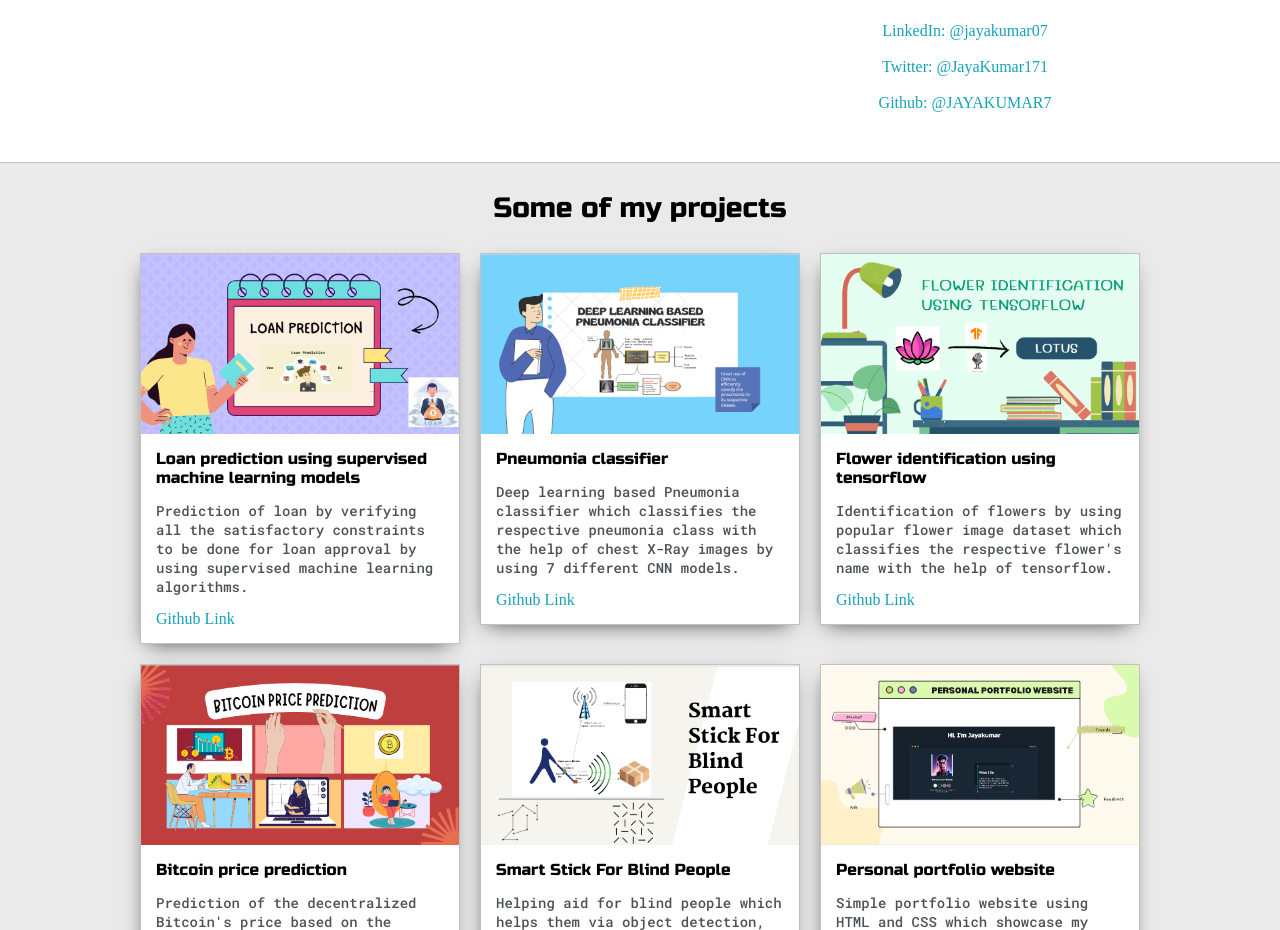
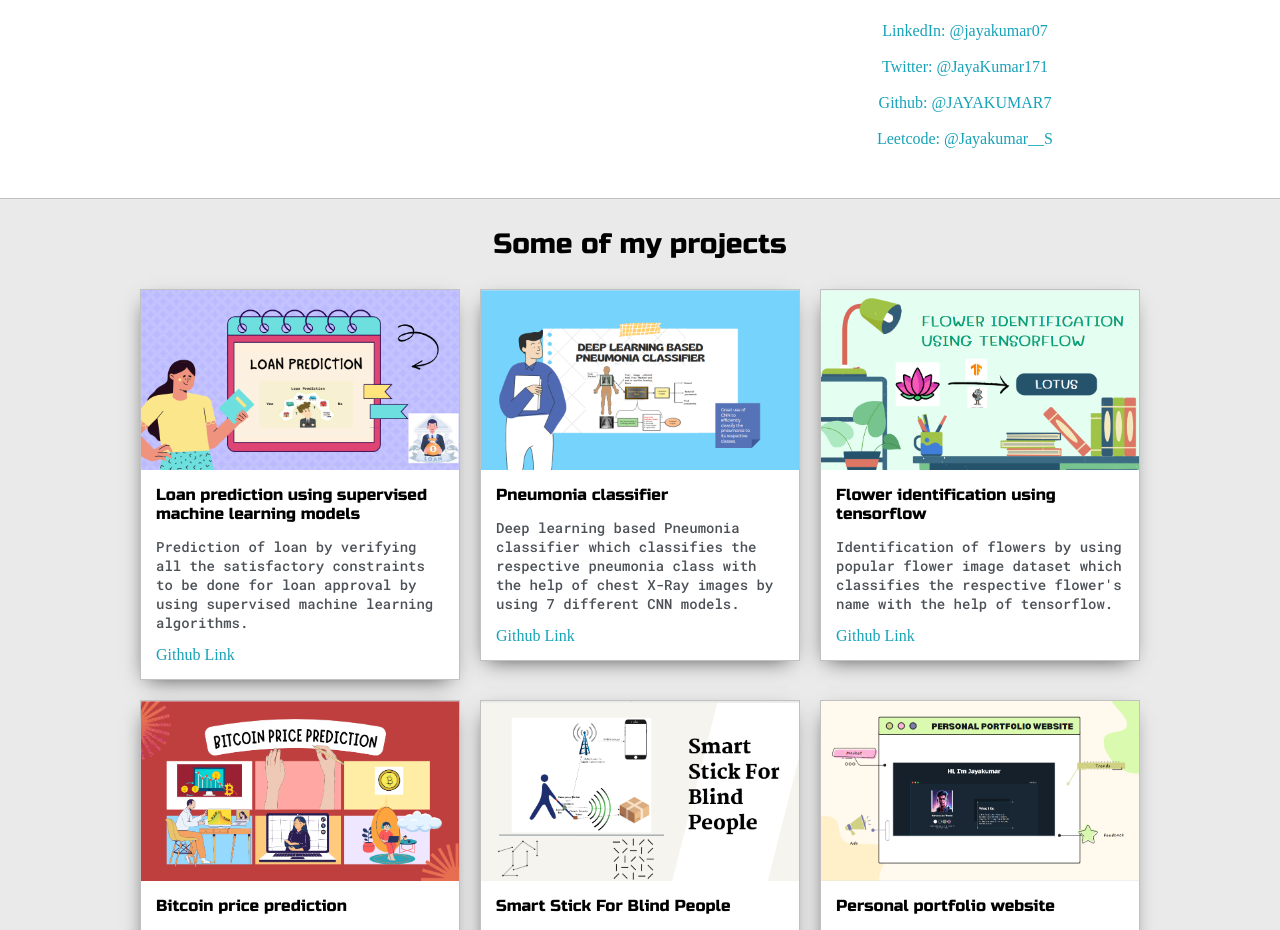
Before and after one commit to JAYAKUMAR7/jayakumar7.github.io, a plain HTML site: page index.html in a window 1280 px wide. Shown: the part 1360-2290 px from the top of the page. Drawn offline with Linux system fonts and the light colour scheme.

Commit message:
Update index.html

```diff
--- a/index.html
+++ b/index.html
@@ -132,6 +132,8 @@
 					<a target="_blank" href="https://twitter.com/JayaKumar171">Twitter: @JayaKumar171</a>
 					<br>
 					<a target="_blank" href="https://github.com/JAYAKUMAR7">Github: @JAYAKUMAR7</a>
+					<br>
+					<a target="_blank" href="https://leetcode.com/Jayakumar__S/">Leetcode: @Jayakumar__S</a>
 				</div>
 			</div>
 
```
